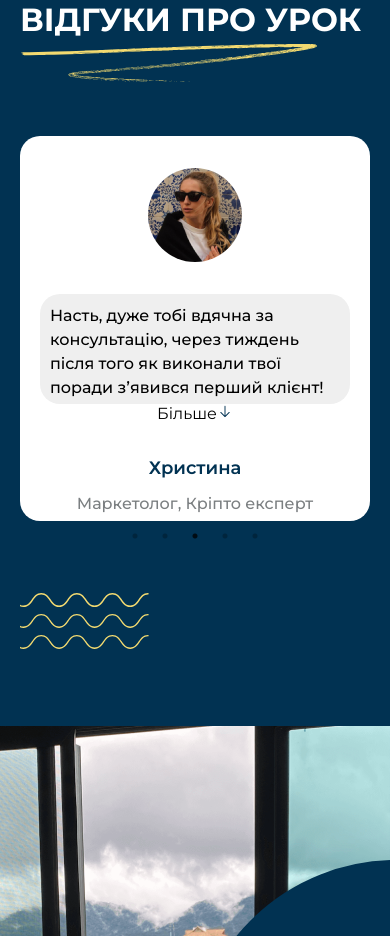
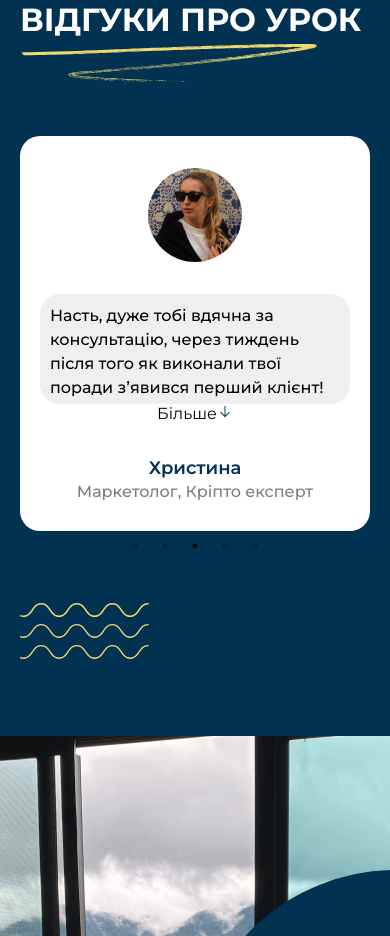
Before and after one commit to nataliakif/landing, a React (Create React App) app: page / in a window 390 px wide. Shown: the part 7180-8116 px from the top of the page. Built offline with nearby package versions, Linux system fonts and the light colour scheme.

Commit message:
Update Slider.css

```diff
--- a/src/components/Slider/Slider.css
+++ b/src/components/Slider/Slider.css
@@ -4,7 +4,7 @@
     padding: 32px 20px;
     background-color: #fff;
     display: block;
-    max-height: 385px;
+    max-height: 395px;
     transition: min-height 0.3s ease;
   }
 }
@@ -54,7 +54,7 @@
   line-height: 24px;
   font-weight: 600;
   text-align: center;
-  margin-bottom: 12px;
+
   color: #013252;
 }
 .testimonial-footer p {
```
